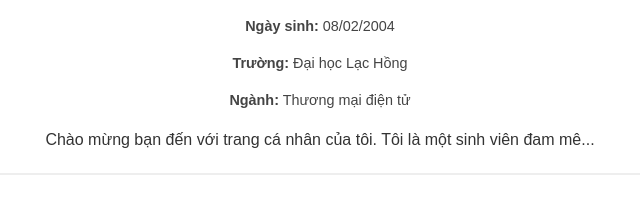
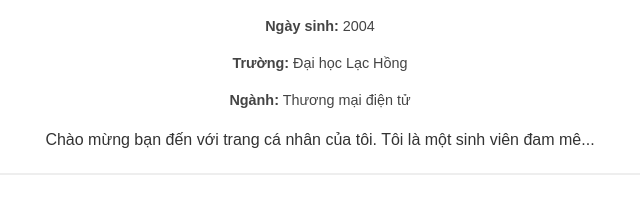
Before and after one commit to nguyenloc82/profilenguyenloc, a plain HTML site: page index.html in a window 1280 px wide. Shown: the part 315-513 px from the top of the page, 320-960 px from the left. Drawn offline with Linux system fonts and the light colour scheme.

Commit message:
Update index.html

```diff
--- a/index.html
+++ b/index.html
@@ -14,7 +14,7 @@
             <h1>Nguyễn Hữu Lộc</h1>
             <p class="subtitle">Sinh viên Thương mại điện tử - Trường Đại học Lạc Hồng</p>
             <div class="info">
-                <p><strong>Ngày sinh:</strong> 08/02/2004</p>
+                <p><strong>Ngày sinh:</strong> 2004</p>
                 <p><strong>Trường:</strong> Đại học Lạc Hồng</p>
                 <p><strong>Ngành:</strong> Thương mại điện tử</p>
             </div>
@@ -108,4 +108,5 @@
 
     <script src="script.js"></script>
 </body>
+
 </html>
```
